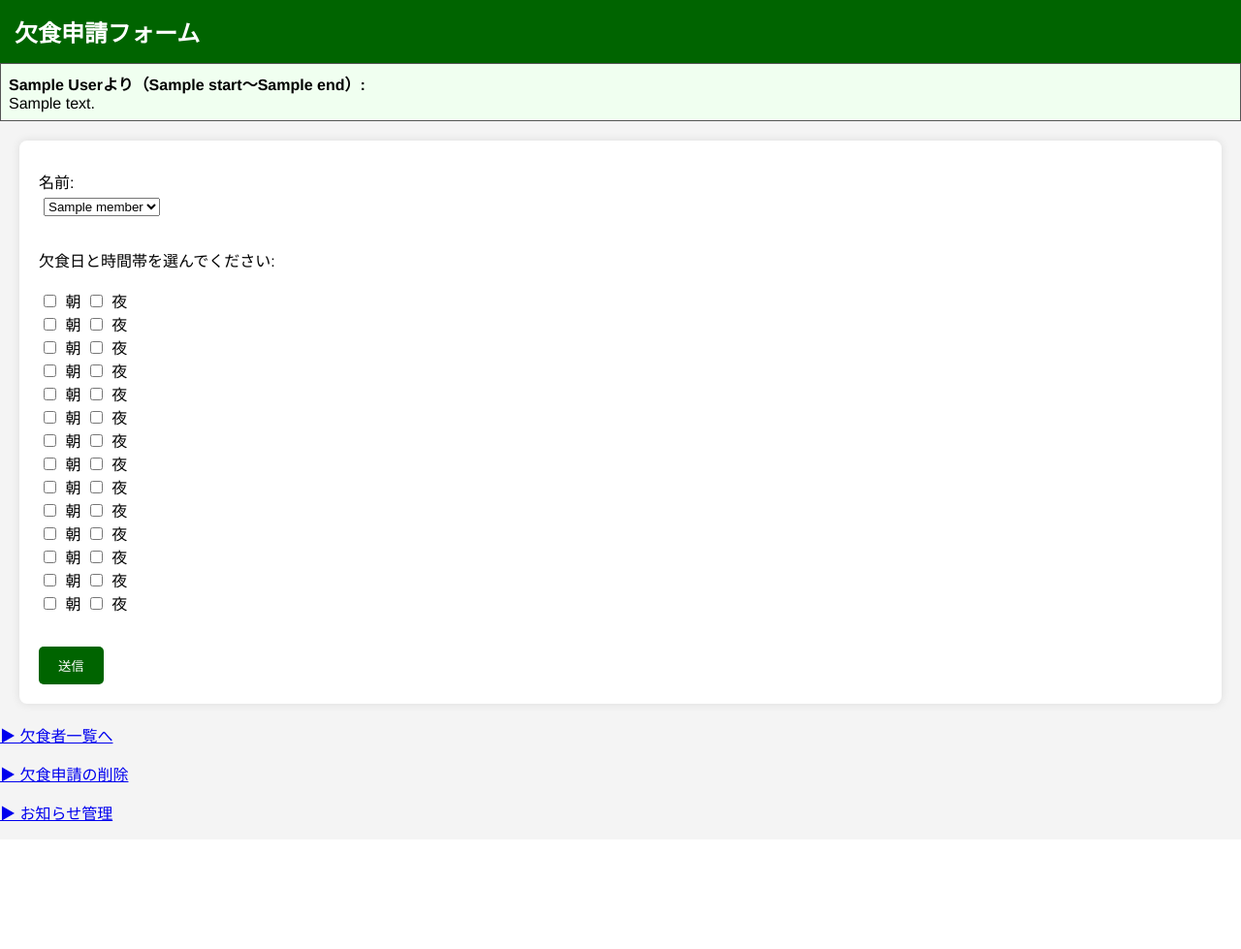
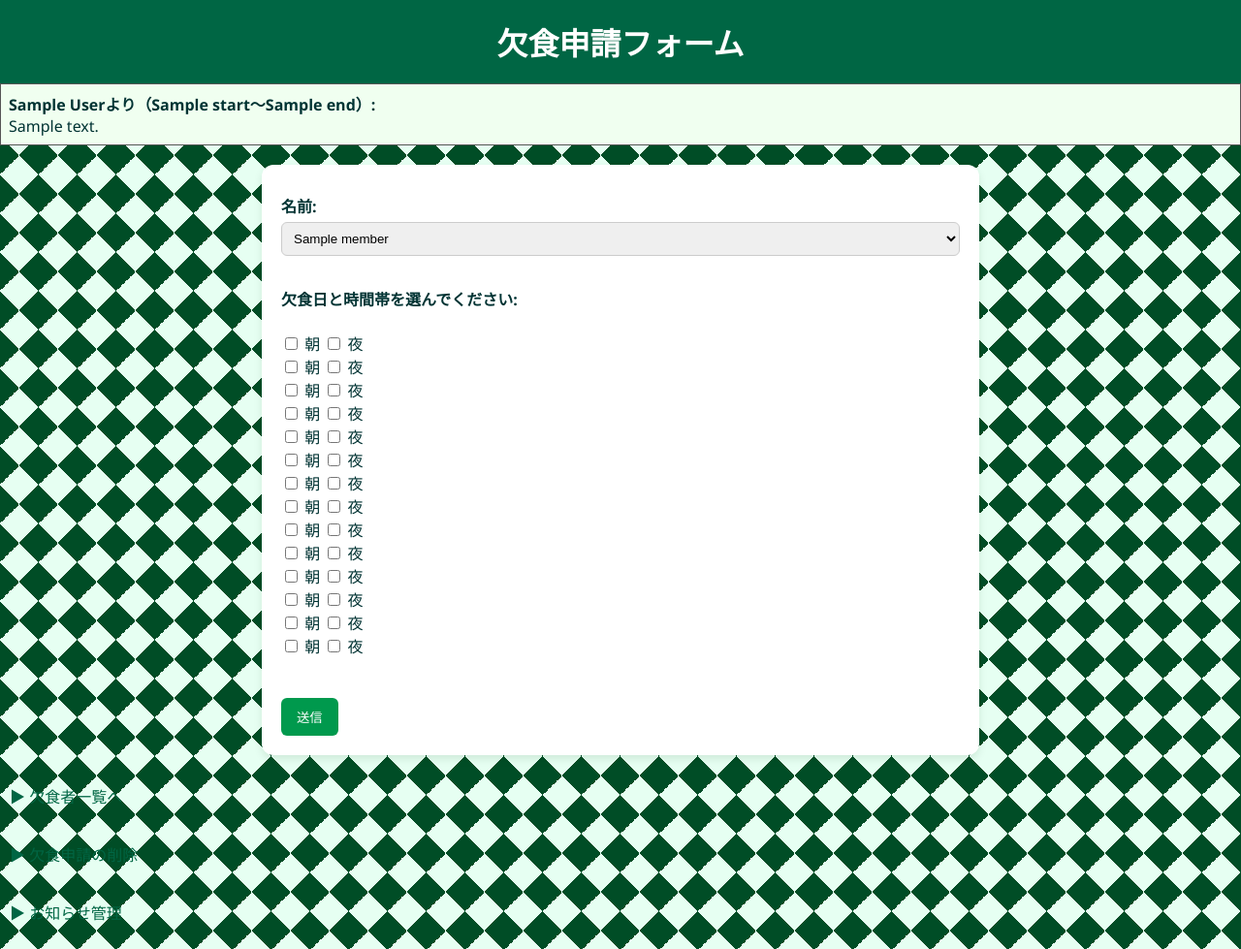
Before and after one commit to syunki-16/skip-meals-app, a Flask app: template templates/form.html in a window 1280 px wide. Shown: the whole page at 97% size. Before the commit the page ends 847 px from the top, so only its background shows below. Run offline with Flask 3, Linux system fonts and the light colour scheme; the template is opened without the code that fills it: most values are stand-ins (such as "Sample title", 1, 10 or a date in 2020).

Commit message:
Update style.css

```diff
--- a/static/style.css
+++ b/static/style.css
@@ -1,48 +1,81 @@
 body {
-  font-family: 'Helvetica', sans-serif;
-  background-color: #f4f4f4;
+  font-family: "Segoe UI", sans-serif;
   margin: 0;
   padding: 0;
+  background-image:
+    linear-gradient(45deg, #004d26 25%, transparent 25%),
+    linear-gradient(-45deg, #004d26 25%, transparent 25%),
+    linear-gradient(45deg, transparent 75%, #004d26 75%),
+    linear-gradient(-45deg, transparent 75%, #004d26 75%);
+  background-size: 40px 40px;
+  background-color: #e6fff2;
+  color: #033;
 }
 
 h1 {
-  background-color: darkgreen;
+  background-color: #006644;
   color: white;
-  padding: 15px;
+  padding: 20px;
+  text-align: center;
   margin: 0;
-  font-size: 1.5em;
+  box-shadow: 0 4px 6px rgba(0, 0, 0, 0.2);
 }
 
-form {
+form, .announcement-box, table {
   background-color: white;
+  margin: 20px auto;
   padding: 20px;
-  margin: 20px;
-  border-radius: 8px;
-  box-shadow: 0 0 10px rgba(0, 0, 0, 0.1);
+  border-radius: 12px;
+  max-width: 700px;
+  box-shadow: 0 4px 8px rgba(0, 50, 0, 0.1);
 }
 
 label {
+  font-weight: bold;
   display: block;
   margin-top: 10px;
 }
 
-select, input[type="checkbox"] {
-  margin: 5px;
+select, input[type="text"], input[type="date"] {
+  width: 100%;
+  padding: 8px;
+  margin-top: 5px;
+  border-radius: 6px;
+  border: 1px solid #ccc;
 }
 
 button {
-  background-color: darkgreen;
+  margin-top: 20px;
+  background-color: #00994d;
   color: white;
-  padding: 10px 20px;
+  padding: 10px 16px;
   border: none;
-  margin-top: 15px;
-  border-radius: 5px;
+  border-radius: 6px;
   cursor: pointer;
 }
 
-.announcement-box {
-  background-color: #ffffcc;
+button:hover {
+  background-color: #00773d;
+}
+
+a {
+  display: inline-block;
+  margin: 10px;
+  color: #006644;
+  text-decoration: none;
+}
+
+a:hover {
+  text-decoration: underline;
+}
+
+table {
+  width: 100%;
+  border-collapse: collapse;
+}
+
+table th, table td {
   padding: 10px;
-  margin: 10px;
-  border: 1px solid #cccc66;
+  border: 1px solid #ccc;
+  text-align: center;
 }
```
